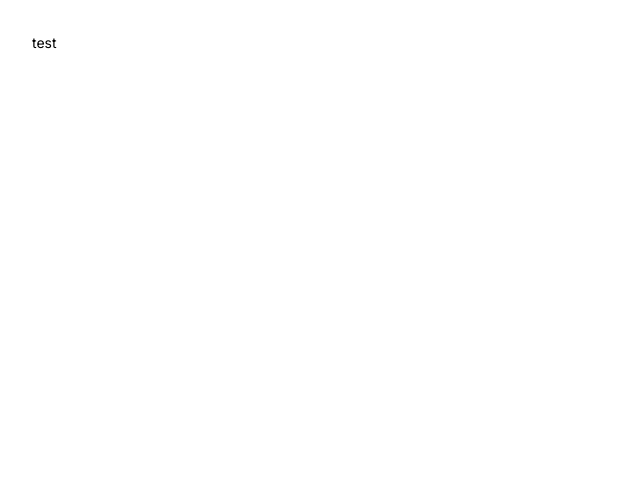
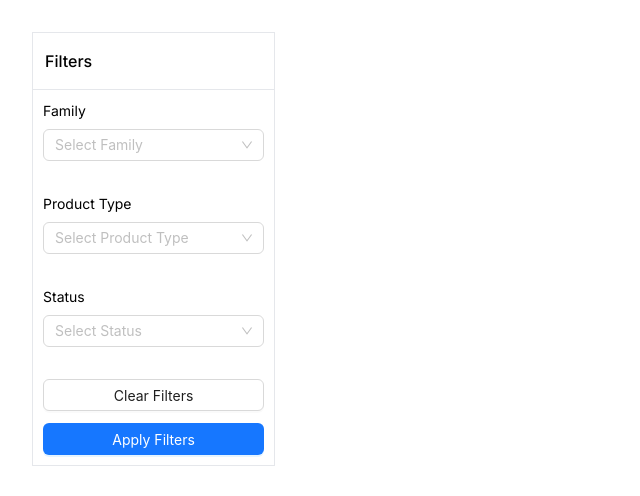
Before and after one commit to raawanahmed/filter-toolkit-task, a Next.js app in the folder filter-toolkit/: page / in a window 1280 px wide. Shown: the top 496 px of the page, without its empty margins (0-640 px from the left). Built offline with nearby package versions, Linux system fonts and the light colour scheme.

Commit message:
add generic filter

```diff
--- a/filter-toolkit/src/app/page.tsx
+++ b/filter-toolkit/src/app/page.tsx
@@ -1,9 +1,9 @@
-import Image from "next/image";
+import FilterSection from "@/components/FiltersSection";
 
 export default function Home() {
   return (
-    <main className="flex items-center justify-between p-8">
-      test
+    <main className="p-8">
+      <FilterSection />
     </main>
   );
 }
--- /dev/null
+++ b/filter-toolkit/src/components/FiltersSection.tsx
@@ -0,0 +1,41 @@
+'use client'
+import { PLPFilter } from "@/mocks/filters";
+import GenericFilter from "./GenericFilter";
+import { Button } from "antd";
+import { useEffect, useState } from "react";
+const FilterSection = () => {
+  const [isShowSelectedValues, setIsShowSelectedValues] = useState(false);
+  const handleClearFilters = () => {};
+  const handleApplyFilters = () => {};
+  return (
+    <div className="w-1/5">
+      <div className="border">
+        <h3 className="ml-3 my-4 font-medium text-base">Filters</h3>
+      </div>
+      <div className="border-x border-b p-2.5">
+        {PLPFilter.filters.map((filter) => {
+          return (
+            <div key={filter.key} className="mb-8">
+              <GenericFilter
+                filterHeader={filter.name}
+                filterPlaceholder={filter.name}
+                filterType={filter.type}
+                filterData={filter.values}
+                isMultipleSelection={filter.multi}
+                isShowSelectedValues={isShowSelectedValues}
+              />
+            </div>
+          );
+        })}
+        <div className="flex flex-col gap-3">
+          <Button onClick={()=> setIsShowSelectedValues(true)}>Clear Filters</Button>
+          <Button onClick={handleApplyFilters} type="primary">
+            Apply Filters
+          </Button>
+        </div>
+      </div>
+    </div>
+  );
+};
+
+export default FilterSection;
--- /dev/null
+++ b/filter-toolkit/src/components/GenericFilter.tsx
@@ -0,0 +1,45 @@
+import React, { useState } from "react";
+import { Select, Input } from "antd";
+const { Search } = Input;
+
+type TProps = {
+  filterHeader: string;
+  filterType: string;
+  filterData?: any[];
+  filterPlaceholder: string;
+  isMultipleSelection?: boolean;
+  isShowSelectedValues: boolean;
+};
+
+const GenericFilter = ({
+  filterHeader,
+  filterData,
+  filterType,
+  filterPlaceholder,
+  isMultipleSelection,
+  isShowSelectedValues,
+}: TProps) => {
+  return (
+    <div>
+      <p className="mb-2">{filterHeader}</p>
+      {filterType === "dropdown" && (
+        <Select
+          mode={isMultipleSelection ? "multiple" : undefined}
+          allowClear
+          placeholder={`Select ${filterPlaceholder}`}
+          style={{ width: "100%" }}
+        //  onChange={handleChange}
+          options={filterData?.map((item) => ({
+            label: item.name,
+            value: item.code,
+          }))}
+        />
+      )}
+      {filterType === "input" && (
+        <Search placeholder={`Search for ${filterPlaceholder}`} allowClear />
+      )}
+    </div>
+  );
+};
+
+export default GenericFilter;
--- /dev/null
+++ b/filter-toolkit/src/mocks/filters.ts
@@ -0,0 +1,60 @@
+export const PLPFilter = {
+  filters: [
+    {
+      type: "dropdown",
+      name: "Family",
+      key: "family",
+      multi: true,
+      values: [
+        {
+          name: "LACTO",
+          code: "lacto",
+        },
+        {
+          name: "7 Fleurs",
+          code: "7_fleurs",
+        },
+        {
+          name: "Nubian Heritage",
+          code: "nubian_heritage",
+        },
+      ],
+    },
+    {
+      type: "dropdown",
+      name: "Product Type",
+      key: "family_product_type",
+      multi: true,
+      values: [
+        {
+          name: "Apparel - Blazers & Suits",
+          code: "apparel---blazers_suits",
+        },
+        {
+          name: "Apparel - Bottoms",
+          code: "apparel---bottoms",
+        },
+        {
+          name: "Apparel - Cardigans & Sweaters",
+          code: "apparel---cardigans_sweaters",
+        },
+      ],
+    },
+    {
+      type: "dropdown",
+      name: "Status",
+      key: "status",
+      multi: false,
+      values: [
+        {
+          name: "Active",
+          code: "active",
+        },
+        {
+          name: "Inactive",
+          code: "inactive",
+        },
+      ],
+    },
+  ],
+};
```
Also changed, not shown: filter-toolkit/package.json (+6 -5 lines), 1 other file (tests, documents, lock files or other folders).
